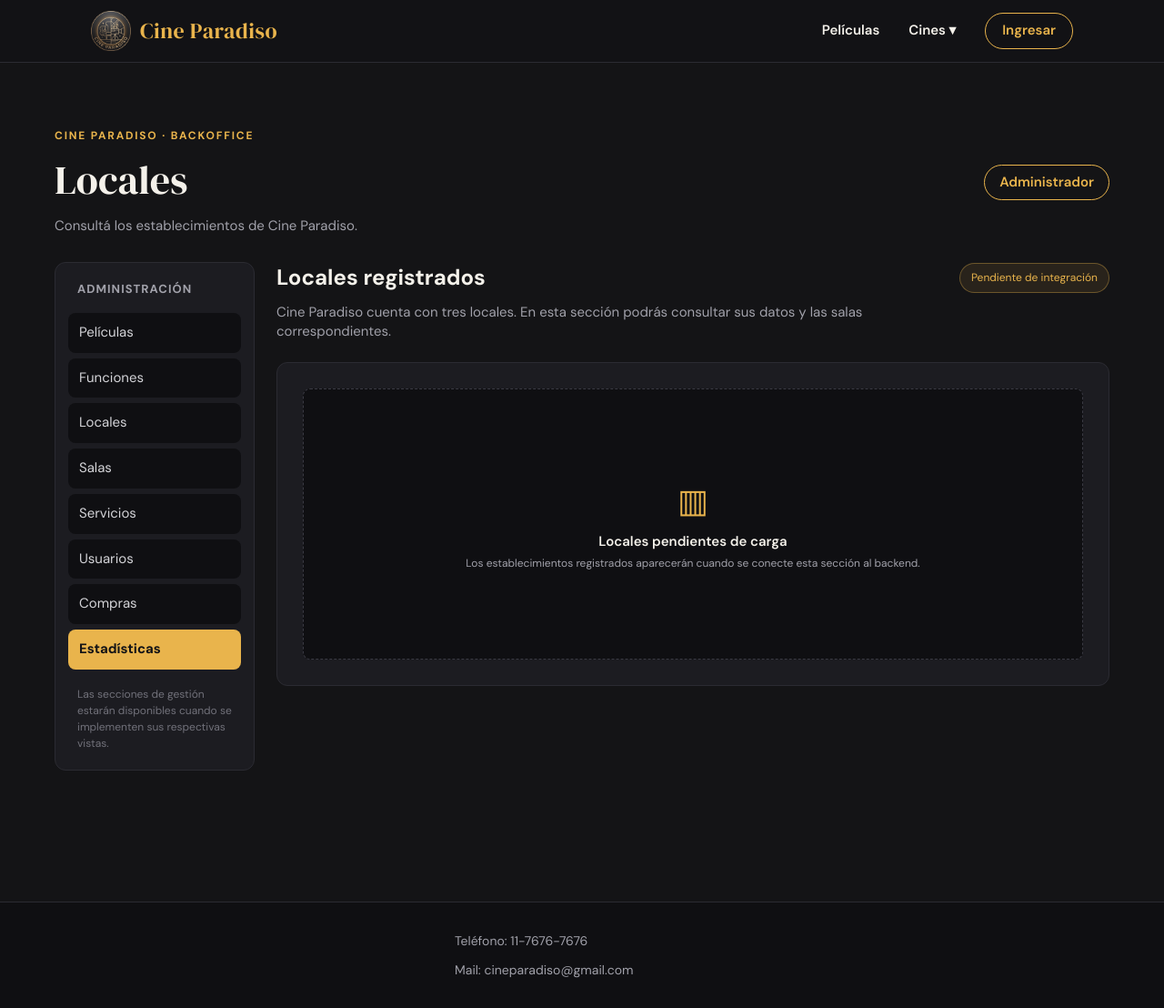
After one commit to gastonroberti12/Get_notas, a Flask app: template frontend/templates/backadmin/locales.html in a window 1280 px wide. The commit adds this page. Shown: the whole page at 91% size. Run offline with Flask 3, Linux system fonts and the light colour scheme; the template is opened without the code that fills it, so the values that code supplies are empty.

Commit message:
feat(backofffice): desarrollo templates de locales y salas para backoffice

```diff
--- a/frontend/templates/backadmin/barralateral.html
+++ b/frontend/templates/backadmin/barralateral.html
@@ -7,8 +7,8 @@
         <ul class="admin-menu">
             <li><a href="{{ url_for('backoffice.peliculas_admin') }}">Películas</a></li>
             <li><a href="{{ url_for('backoffice.funciones_admin') }}">Funciones</a></li>
-            <li><span>Locales</span></li>
-            <li><span>Salas</span></li>
+            <li><a href="{{ url_for('backoffice.locales_admin') }}">Locales</a></li>
+            <li><a href="{{ url_for('backoffice.salas_admin') }}">Salas</a></li>
             <li><span>Servicios</span></li>
             <li><span>Usuarios</span></li>
             <li><span>Compras</span></li>
--- /dev/null
+++ b/frontend/templates/backadmin/locales.html
@@ -0,0 +1,71 @@
+{% extends "base.html" %}
+
+{% block title %}Locales | Cine Paradiso{% endblock %}
+
+{% block head %}
+<link rel="stylesheet" href="{{ url_for('static', filename='css/backoffice.css') }}">
+{% endblock %}
+
+{% block content %}
+
+<section class="admin-panel">
+
+    <!-- Encabezado -->
+    <div class="admin-header">
+        <div>
+            <p class="admin-eyebrow">CINE PARADISO · BACKOFFICE</p>
+
+            <h1>Locales</h1>
+
+            <p class="admin-subtitle">
+                Consultá los establecimientos de Cine Paradiso.
+            </p>
+        </div>
+
+        <span class="admin-role">Administrador</span>
+    </div>
+
+    <div class="admin-layout">
+
+        <!-- Menú lateral -->
+        {% include "backadmin/barralateral.html" %}
+
+        <!-- Contenido principal -->
+        <div class="admin-content">
+
+            <div class="admin-section-heading">
+                <h2>Locales registrados</h2>
+                <span class="admin-pending">Pendiente de integración</span>
+            </div>
+
+            <p class="admin-description">
+                Cine Paradiso cuenta con tres locales.
+                En esta sección podrás consultar sus datos
+                y las salas correspondientes.
+            </p>
+
+            <!-- Listado de locales -->
+            <div class="admin-form-card">
+
+                <div class="admin-empty-chart">
+
+                    <span class="admin-chart-icon">▥</span>
+
+                    <p>Locales pendientes de carga</p>
+
+                    <small>
+                        Los establecimientos registrados aparecerán
+                        cuando se conecte esta sección al backend.
+                    </small>
+
+                </div>
+
+            </div>
+
+        </div>
+
+    </div>
+
+</section>
+
+{% endblock %}
```
Also changed, not shown: frontend/routes/backoffice/backoffice.py (+17 -0 lines), frontend/templates/backadmin/salas.html (added, +70 -0 lines).
